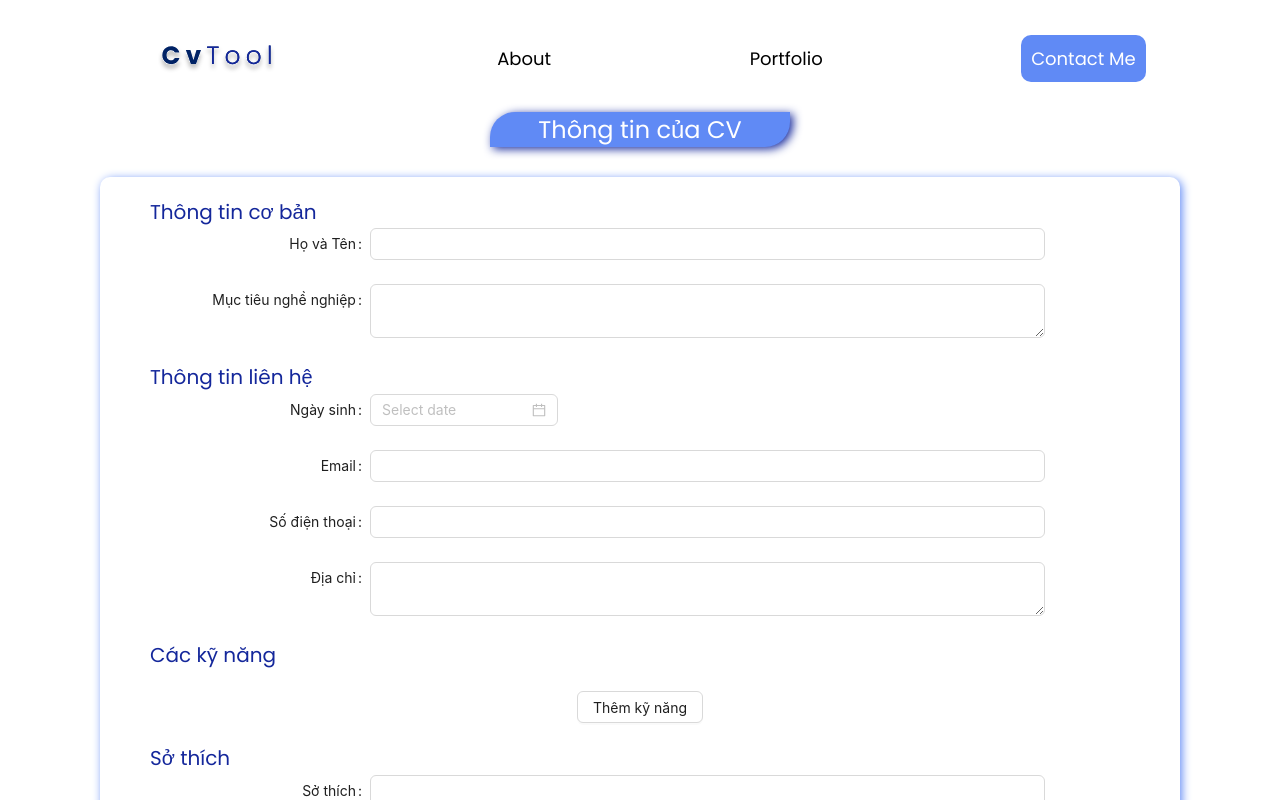
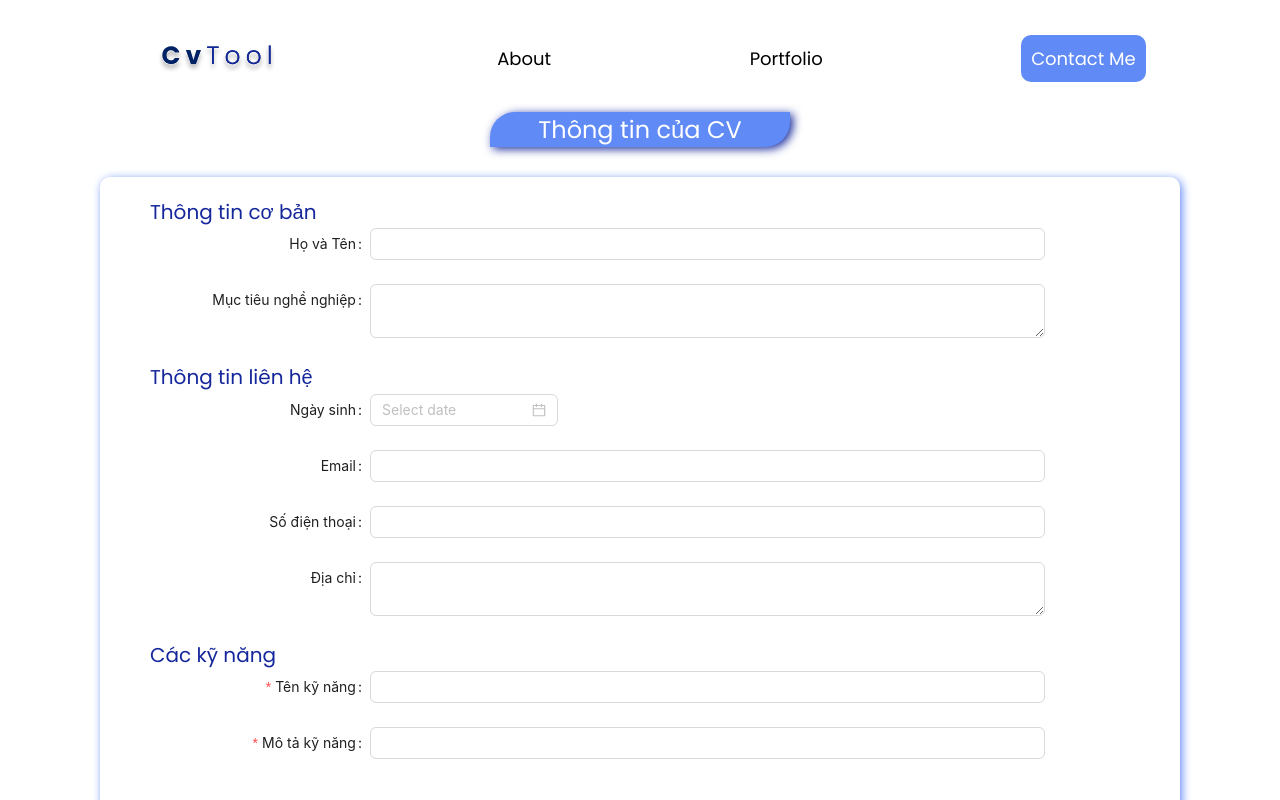
Before and after one commit to ntanh-thu/project-cv, a React (Create React App) app: page / in a window 1280 px wide. Shown: the top 800 px of the page. Built offline with nearby package versions, Linux system fonts and the light colour scheme.

Commit message:
Handle form cv

```diff
--- a/src/pages/CvForm/Activity.jsx
+++ b/src/pages/CvForm/Activity.jsx
@@ -10,7 +10,7 @@ function Activity() {
                     return (
                         <div>
                             {fields.map((field, index) => (
-                                <div key={field.key} style={{}}>
+                                <div key={field.key}>
                                     <div>
                                         <Form.Item name={[index, 'position']} label="Vị trí tham gia">
                                             <Input></Input>
--- a/src/pages/CvForm/Skills.jsx
+++ b/src/pages/CvForm/Skills.jsx
@@ -10,7 +10,7 @@ function Skills() {
                     return (
                         <div>
                             {fields.map((field, index) => (
-                                <div key={field.key} style={{ }}>
+                                <div key={field.key}>
                                     <div>
                                         <Form.Item name={[index, 'skillName']} label="Tên kỹ năng" rules={[{ required: true }]}>
                                             <Input></Input>
--- a/src/pages/CvForm/index.jsx
+++ b/src/pages/CvForm/index.jsx
@@ -1,5 +1,5 @@
 import { DatePicker, Form, Input } from 'antd';
-import { React } from 'react';
+import { React, useEffect } from 'react';
 import Activity from './Activity';
 import Education from './Education';
 import Experience from './Experience';
@@ -10,12 +10,35 @@ function CvForm() {
     const handleFinish = (finalData) => {
         console.log(finalData);
     };
+    const newData = {
+        fullName: '',
+        address: '',
+        dayOfBirth: '',
+        email: '',
+        hobby: '',
+        phone: '',
+        target: '',
+        activity: [{ position: '', organization: '', participationTime: '', description: '' }],
+        skills: [{ skillName: '', description: '' }],
+        educations: [{ description: undefined, education: undefined, scholastic: undefined, school: undefined }],
+        experience: [{ company: undefined, position: undefined, workingTime: undefined }]
+    };
+    useEffect(() => {
+        form.setFieldsValue(newData);
+    }, []);
     return (
         <div className="cv-form">
             <div className="cv-form-head">
                 <div className="cv-form-head-title">Thông tin của CV</div>
             </div>
-            <Form labelCol={{ span: 6 }} wrapperCol={{ span: 15 }} className="cv-form__form" form={form} onFinish={handleFinish}>
+            <Form
+                labelCol={{ span: 6 }}
+                initialValues={newData}
+                wrapperCol={{ span: 15 }}
+                className="cv-form__form"
+                form={form}
+                onFinish={handleFinish}
+            >
                 <div className="cv-form__form-group">Thông tin cơ bản</div>
                 <Form.Item name="fullName" label="Họ và Tên">
                     <Input></Input>
```
Also changed, not shown: 1 other file (tests, documents, lock files or other folders).
